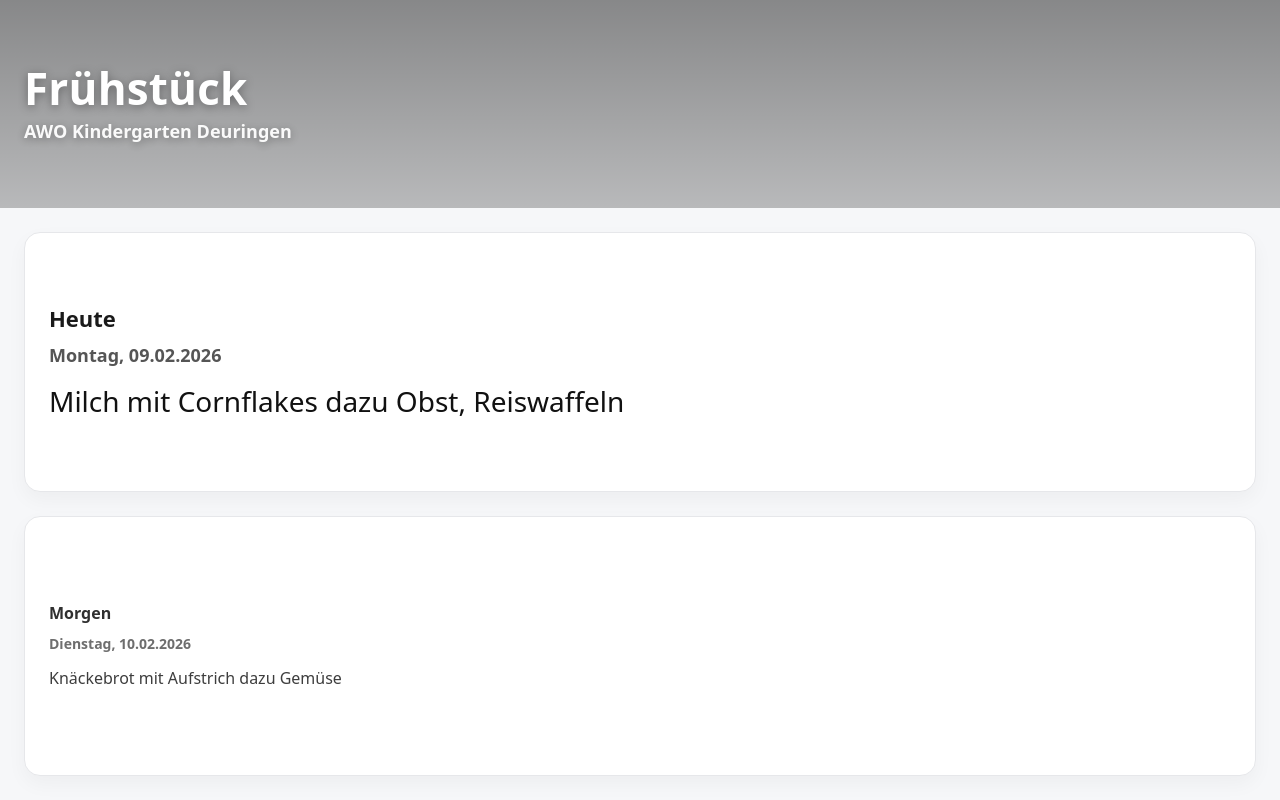
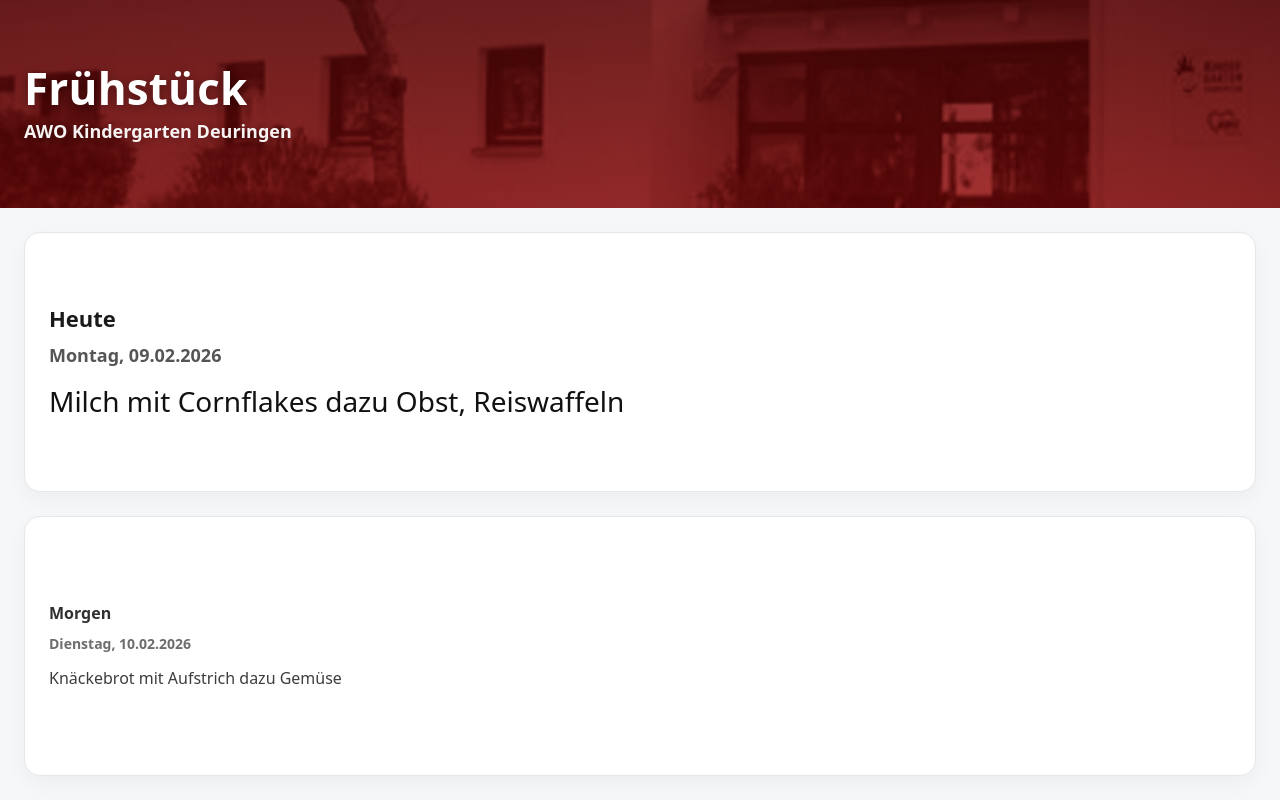
Before and after one commit to 60li4th/tages-text-app, a plain HTML site: page index.html in a window 1280 px wide. Drawn offline with nearby package versions, Linux system fonts and the light colour scheme.

Commit message:
Add files via upload

```diff
--- a/index.html
+++ b/index.html
@@ -31,7 +31,7 @@
       min-height: 140px;      /* sinnvolle Untergrenze */
       max-height: 240px;      /* sinnvolle Obergrenze */
       position: relative;
-      background-image: url("./header.png");
+      background-image: url("./head.png");
       background-size: cover;
       background-position: center;
       background-repeat: no-repeat;
```
